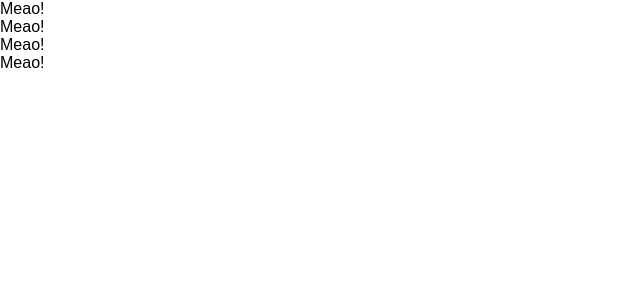
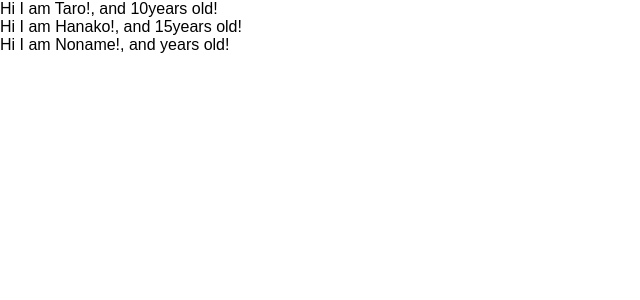
Before and after one commit to jyunkiogawa/udemy-react-redux-crud-application, a React (Create React App) app: page / in a window 1280 px wide. Shown: the top 300 px of the page, without its empty margins (0-640 px from the left). Built offline with nearby package versions, Linux system fonts and the light colour scheme.

Commit message:
learn props of component

```diff
--- a/src/App.js
+++ b/src/App.js
@@ -1,28 +1,26 @@
 import React from 'react';
 
-// class App extends Component {
-//   render()  {
-//     return (
-//       <React.Fragment>
-//         <label htmlFor="bar">bar</label>
-//         <input type="text" onChange={() => {console.log("I'am clicked")}} />
-//       </React.Fragment>
-//   )}
-// }
-
 const App = () => {
+  const profiles = [
+    { name: "Taro", age: 10},
+    { name: "Hanako", age: 15},
+    { name: "Noname" }
+  ]
   return (
-    <div>
-     <Cat />
-     <Cat />
-     <Cat />
-     <Cat />
+    <div> {
+      profiles.map((profile, index) => {
+        return <User name={profile.name} age={profile.age} key={index} />
+      })
+    }
     </div>
   )
 }
 
-const Cat = () => {
-  return <div> Meao! </div>
+const User = (props) => {
+  return <div>Hi I am {props.name}!, and {props.age}years old! </div>
 }
 
+User.defaultprops = {
+  age: 1
+}
 export default App;
```
